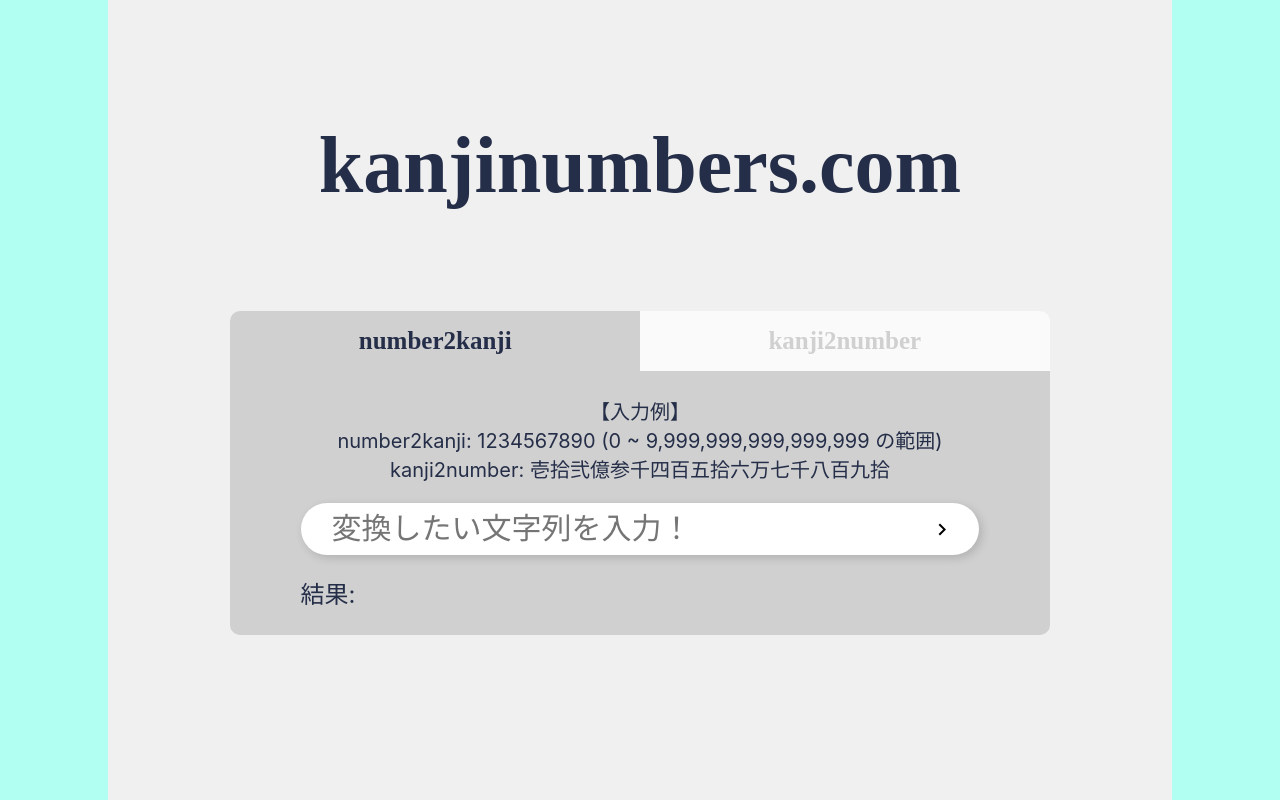
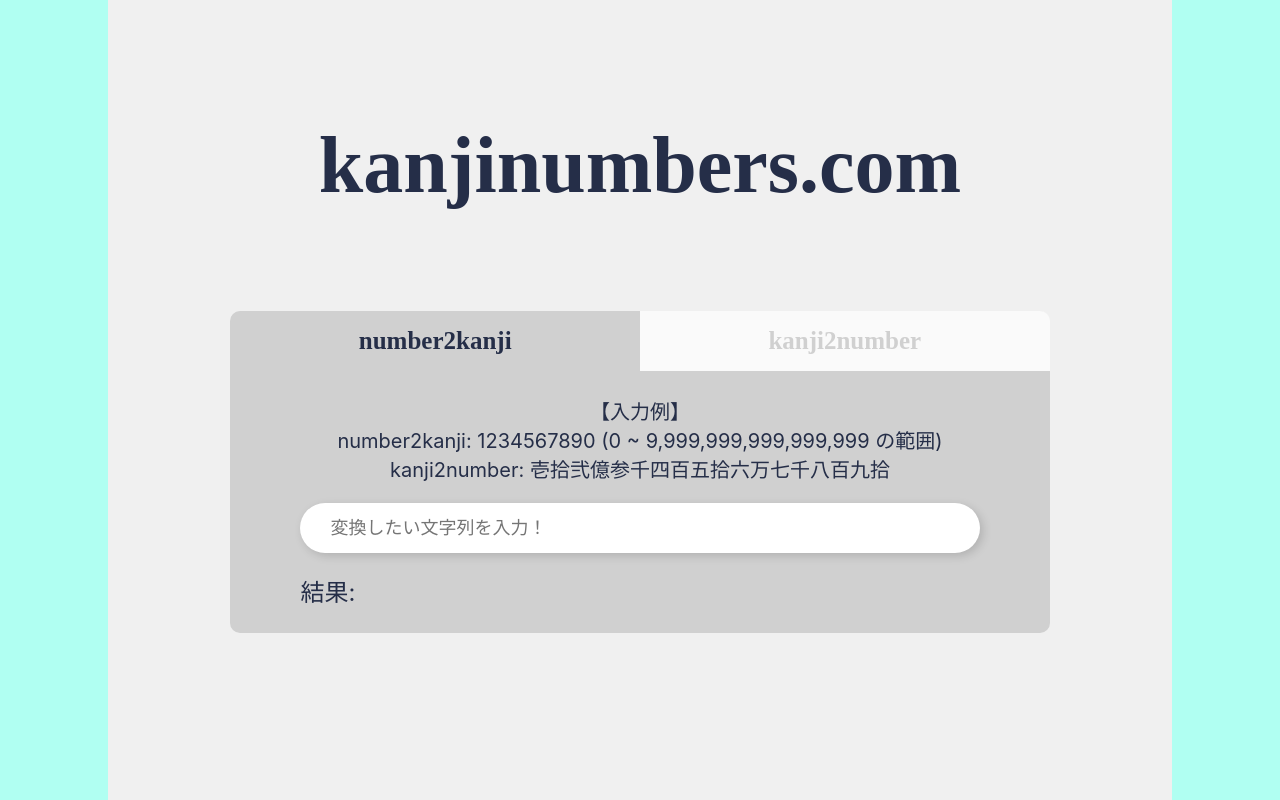
Before and after one commit to melq/kanji-numbers-front, a React (Create React App) app: page / in a window 1280 px wide. Built offline with nearby package versions, Linux system fonts and the light colour scheme.

Commit message:
:sparkles: ローカルで変換機能が使えるよう追加

```diff
--- a/package.json
+++ b/package.json
@@ -14,6 +14,7 @@
     "@types/react-dom": "^16.9.8",
     "@types/react-router-dom": "^5.1.6",
     "@types/styled-components": "^5.1.7",
+    "axios": "^0.21.1",
     "react": "^17.0.1",
     "react-dom": "^17.0.1",
     "react-router-dom": "^5.2.0",
--- a/src/conponents/MainScreen/Contents.tsx
+++ b/src/conponents/MainScreen/Contents.tsx
@@ -1,7 +1,7 @@
-import React, {useState} from 'react'
+import React, { useState } from 'react'
 import styled from 'styled-components'
+import axios from "axios";
 import colors from "../../assets/colors";
-import NavigateNext from "@material-ui/icons/NavigateNext";
 
 const Container = styled.div`
   padding: 20px;
@@ -26,22 +26,10 @@ const InputBar = styled.div`
   justify-content: center;
 `
 
-const StyledButton = styled.button`
-  height: 25px;
-  background: none;
-  position: absolute;
-  top: 50%;
-  right: 0;
-  transform: translateY(-50%);
-  border: none;
-  outline: none;
-  margin-right: 20px;
-`
-
 const InputBox = styled.input`
   box-shadow: 3px 3px 10px rgba(0, 0, 0, 0.15);
-  font-size: 30px;
-  padding-left: 30px;
+  font-size: 18px;
+  padding: 0 30px;
   width: 95%;
   height: 50px;
   border-radius: 50px;
@@ -64,27 +52,32 @@ type ButtonProps = {
 }
 
 const Contents: React.FC<ButtonProps> = (props) => {
-  const [query, setQuery] = useState('')
   const [result, setResult] = useState('')
 
-  const handleSubmit = () => {
-
-
-    // setResult()
-  }
+  // const server = 'https://kanji-number-back.an.r.appspot.com/v1/'
+  const server = 'http://localhost:8080/v1/'
 
   const handleChange = (event: any) => {
-    setQuery(event.target.value)
+    const query = event.target.value
+    if (query === '') {
+      setResult('')
+      return
+    }
+    const serverUrl = `${server}${props.mode}/${query}`
+    console.log(serverUrl)
+    axios.get(serverUrl).then((res) => {
+      if (res.data === '') setResult('正しくない文字列です')
+      else setResult(res.data)
+    }).catch(console.error)
   }
 
   return (
     <Container>
-      <Form onSubmit={handleSubmit}>
+      <Form>
         <Description> 【入力例】</Description>
         <Description>number2kanji: 1234567890 (0 ~ 9,999,999,999,999,999 の範囲)</Description>
         <Description>kanji2number: 壱拾弐億参千四百五拾六万七千八百九拾</Description>
         <InputBar>
-          <StyledButton><NavigateNext /></StyledButton>
           <InputBox type="text" placeholder={'変換したい文字列を入力！'} onChange={handleChange} />
         </InputBar>
       </Form>
```
Also changed, not shown: 1 other file (tests, documents, lock files or other folders).
